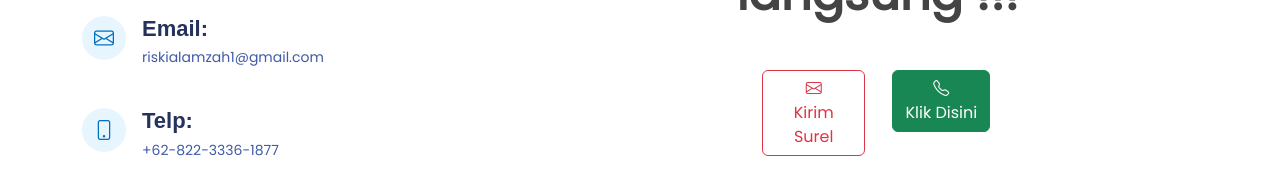
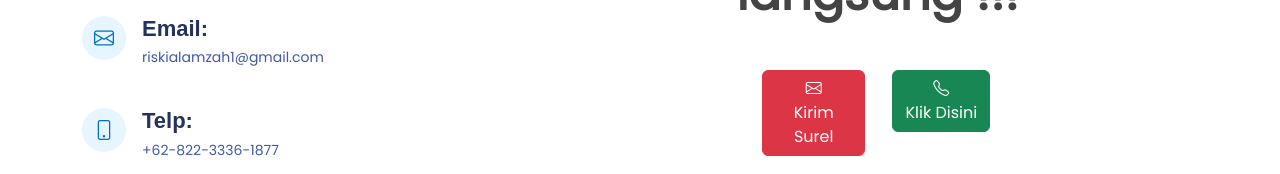
Before and after one commit to riskiputraalamzah/uts-pbw, a Vue app: page /kontak-kami in a window 1280 px wide. Shown: the part 626-800 px from the top of the page. Built offline with nearby package versions, Linux system fonts and the light colour scheme.

Commit message:
Update KontakView.vue

```diff
--- a/src/views/KontakView.vue
+++ b/src/views/KontakView.vue
@@ -61,7 +61,7 @@ const toggleLoading = () => {
             <div class="display-5 text-center fw-bold mb-5">Hubungi Kami secara langsung !!!</div>
             <div class="row text-center">
               <div class="col-6">
-                <a href="mailto:riskialamzah1@gmail.com" class="btn btn-outline-danger btn-large">
+                <a href="mailto:riskialamzah1@gmail.com" class="btn btn-danger btn-large">
               <i class="bi bi-envelope"></i><br />Kirim Surel</a
             >
               </div>
```
